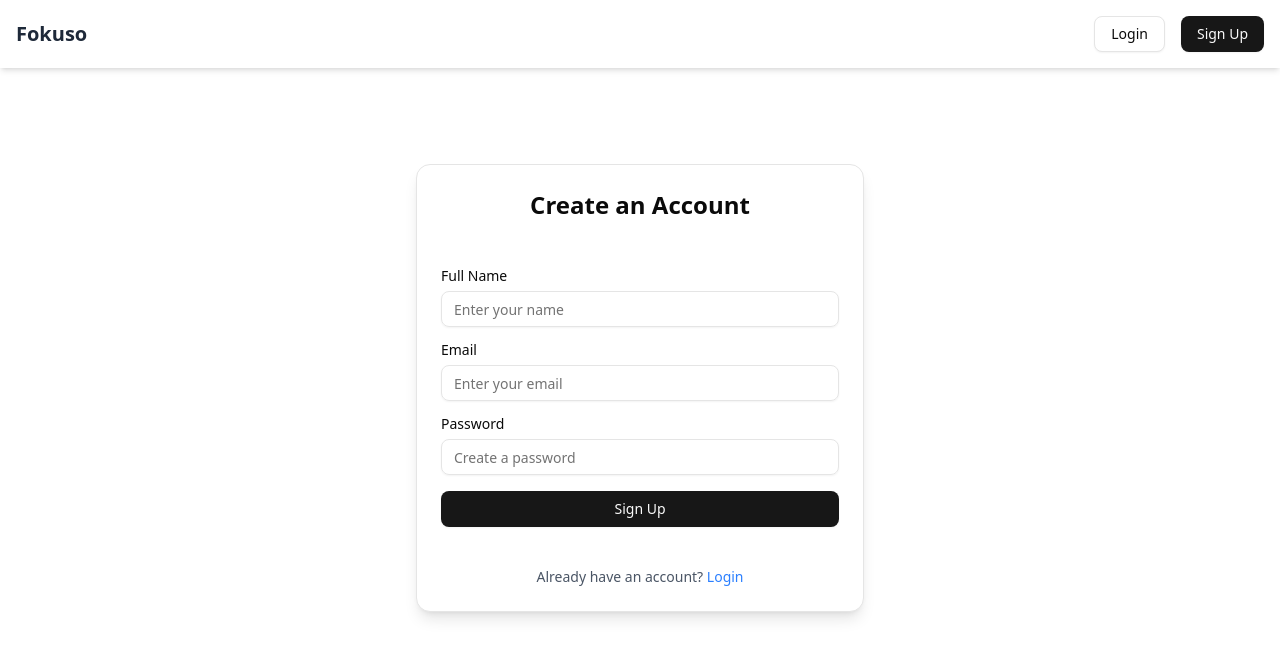
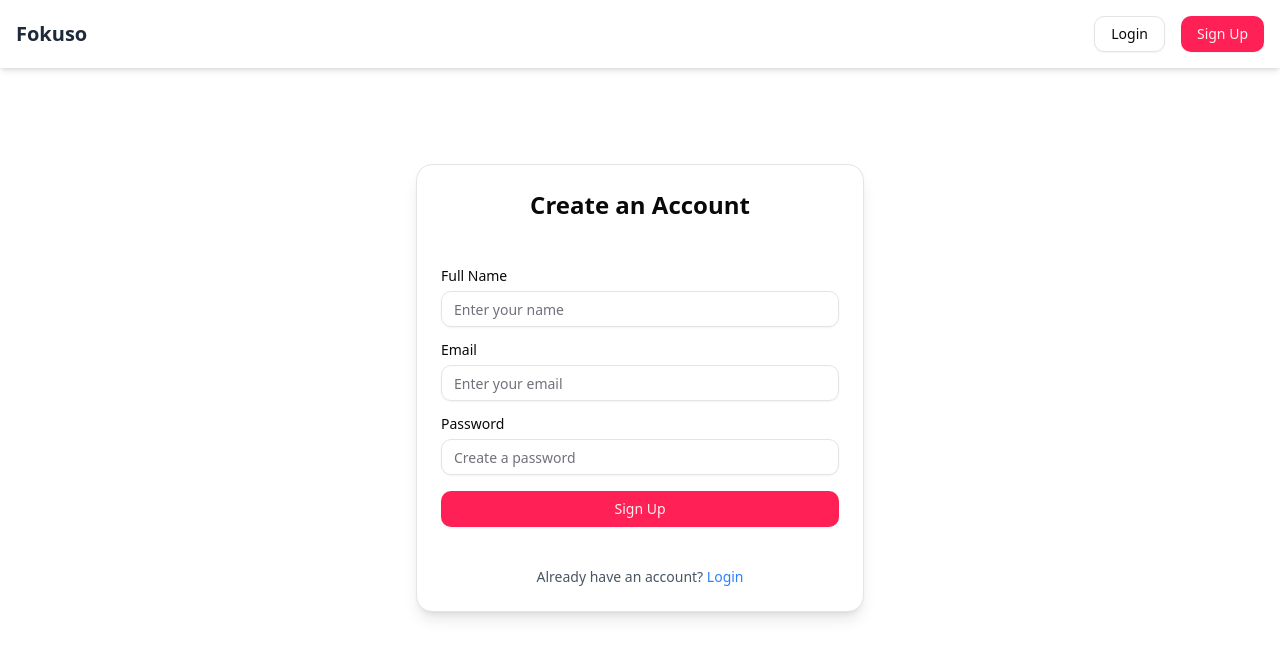
Before and after one commit to lowskydev/Fokuso, a React (Vite) app: page /register in a window 1280 px wide. Shown: the top 656 px of the page. Built offline with nearby package versions, Linux system fonts and the light colour scheme.

Commit message:
change shadcn ui theme to rose

```diff
--- a/src/index.css
+++ b/src/index.css
@@ -42,73 +42,74 @@
 }
 
 :root {
-  --radius: 0.625rem;
+  --radius: 0.75rem;
   --background: oklch(1 0 0);
-  --foreground: oklch(0.145 0 0);
+  --foreground: oklch(0.141 0.005 285.823);
   --card: oklch(1 0 0);
-  --card-foreground: oklch(0.145 0 0);
+  --card-foreground: oklch(0.141 0.005 285.823);
   --popover: oklch(1 0 0);
-  --popover-foreground: oklch(0.145 0 0);
-  --primary: oklch(0.205 0 0);
-  --primary-foreground: oklch(0.985 0 0);
-  --secondary: oklch(0.97 0 0);
-  --secondary-foreground: oklch(0.205 0 0);
-  --muted: oklch(0.97 0 0);
-  --muted-foreground: oklch(0.556 0 0);
-  --accent: oklch(0.97 0 0);
-  --accent-foreground: oklch(0.205 0 0);
+  --popover-foreground: oklch(0.141 0.005 285.823);
+  --primary: oklch(0.645 0.246 16.439);
+  --primary-foreground: oklch(0.969 0.015 12.422);
+  --secondary: oklch(0.967 0.001 286.375);
+  --secondary-foreground: oklch(0.21 0.006 285.885);
+  --muted: oklch(0.967 0.001 286.375);
+  --muted-foreground: oklch(0.552 0.016 285.938);
+  --accent: oklch(0.967 0.001 286.375);
+  --accent-foreground: oklch(0.21 0.006 285.885);
   --destructive: oklch(0.577 0.245 27.325);
-  --border: oklch(0.922 0 0);
-  --input: oklch(0.922 0 0);
-  --ring: oklch(0.708 0 0);
+  --border: oklch(0.92 0.004 286.32);
+  --input: oklch(0.92 0.004 286.32);
+  --ring: oklch(0.645 0.246 16.439);
   --chart-1: oklch(0.646 0.222 41.116);
   --chart-2: oklch(0.6 0.118 184.704);
   --chart-3: oklch(0.398 0.07 227.392);
   --chart-4: oklch(0.828 0.189 84.429);
   --chart-5: oklch(0.769 0.188 70.08);
   --sidebar: oklch(0.985 0 0);
-  --sidebar-foreground: oklch(0.145 0 0);
-  --sidebar-primary: oklch(0.205 0 0);
-  --sidebar-primary-foreground: oklch(0.985 0 0);
-  --sidebar-accent: oklch(0.97 0 0);
-  --sidebar-accent-foreground: oklch(0.205 0 0);
-  --sidebar-border: oklch(0.922 0 0);
-  --sidebar-ring: oklch(0.708 0 0);
+  --sidebar-foreground: oklch(0.141 0.005 285.823);
+  --sidebar-primary: oklch(0.645 0.246 16.439);
+  --sidebar-primary-foreground: oklch(0.969 0.015 12.422);
+  --sidebar-accent: oklch(0.967 0.001 286.375);
+  --sidebar-accent-foreground: oklch(0.21 0.006 285.885);
+  --sidebar-border: oklch(0.92 0.004 286.32);
+  --sidebar-ring: oklch(0.645 0.246 16.439);
 }
 
 .dark {
-  --background: oklch(0.145 0 0);
+  --background: oklch(0.141 0.005 285.823);
   --foreground: oklch(0.985 0 0);
-  --card: oklch(0.205 0 0);
+  --card: oklch(0.21 0.006 285.885);
   --card-foreground: oklch(0.985 0 0);
-  --popover: oklch(0.205 0 0);
+  --popover: oklch(0.21 0.006 285.885);
   --popover-foreground: oklch(0.985 0 0);
-  --primary: oklch(0.922 0 0);
-  --primary-foreground: oklch(0.205 0 0);
-  --secondary: oklch(0.269 0 0);
+  --primary: oklch(0.645 0.246 16.439);
+  --primary-foreground: oklch(0.969 0.015 12.422);
+  --secondary: oklch(0.274 0.006 286.033);
   --secondary-foreground: oklch(0.985 0 0);
-  --muted: oklch(0.269 0 0);
-  --muted-foreground: oklch(0.708 0 0);
-  --accent: oklch(0.269 0 0);
+  --muted: oklch(0.274 0.006 286.033);
+  --muted-foreground: oklch(0.705 0.015 286.067);
+  --accent: oklch(0.274 0.006 286.033);
   --accent-foreground: oklch(0.985 0 0);
   --destructive: oklch(0.704 0.191 22.216);
   --border: oklch(1 0 0 / 10%);
   --input: oklch(1 0 0 / 15%);
-  --ring: oklch(0.556 0 0);
+  --ring: oklch(0.645 0.246 16.439);
   --chart-1: oklch(0.488 0.243 264.376);
   --chart-2: oklch(0.696 0.17 162.48);
   --chart-3: oklch(0.769 0.188 70.08);
   --chart-4: oklch(0.627 0.265 303.9);
   --chart-5: oklch(0.645 0.246 16.439);
-  --sidebar: oklch(0.205 0 0);
+  --sidebar: oklch(0.21 0.006 285.885);
   --sidebar-foreground: oklch(0.985 0 0);
-  --sidebar-primary: oklch(0.488 0.243 264.376);
-  --sidebar-primary-foreground: oklch(0.985 0 0);
-  --sidebar-accent: oklch(0.269 0 0);
+  --sidebar-primary: oklch(0.645 0.246 16.439);
+  --sidebar-primary-foreground: oklch(0.969 0.015 12.422);
+  --sidebar-accent: oklch(0.274 0.006 286.033);
   --sidebar-accent-foreground: oklch(0.985 0 0);
   --sidebar-border: oklch(1 0 0 / 10%);
-  --sidebar-ring: oklch(0.556 0 0);
+  --sidebar-ring: oklch(0.645 0.246 16.439);
 }
+
 
 @layer base {
   * {
```
